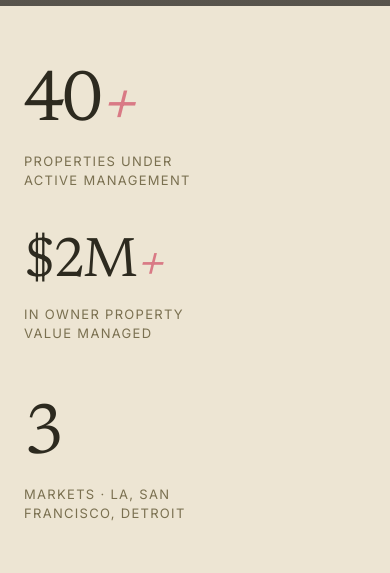
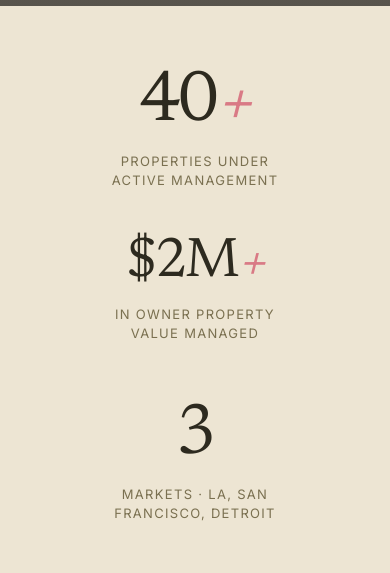
Before and after one commit to SirKentut/Bloom-Management, a Next.js app: page / in a window 390 px wide. Shown: the part 770-1343 px from the top of the page. Built offline with nearby package versions, Linux system fonts and the light colour scheme; grey boxes are pictures that could not be loaded.

Commit message:
Center credentials infographic text on mobile
On mobile the stats section (40+, $2M+, 3) was left-aligned because
the responsive breakpoint forced flex-start/text-left on all three
credential blocks. Now all three center-align at ≤900px.

https://claude.ai/code/session_015FXey5DN5951wn3xkQzu9v

```diff
--- a/app/globals.css
+++ b/app/globals.css
@@ -1104,8 +1104,8 @@ h2.demo-q,
 @media (max-width: 900px) {
   .hero { min-height: 640px; height: auto; padding: 140px 0 80px; }
   .creds-row { grid-template-columns: 1fr; gap: var(--s-48); }
-  .cred-1, .cred-2, .cred-3 { align-items: flex-start; text-align: left; }
-  .cred-2 .cred-label, .cred-3 .cred-label { text-align: left; }
+  .cred-1, .cred-2, .cred-3 { align-items: center; text-align: center; }
+  .cred-1 .cred-label, .cred-2 .cred-label, .cred-3 .cred-label { text-align: center; }
   .feature-block {
     grid-template-columns: 1fr;
     gap: var(--s-32);
```
